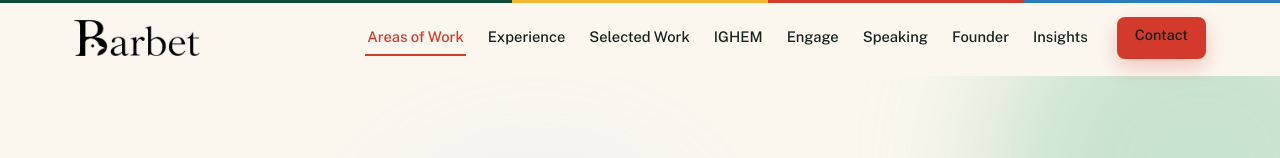
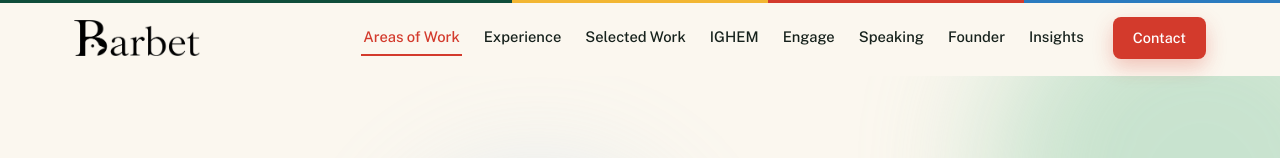
Before and after one commit to drbankata/barbetglobal, a plain HTML site: page index.html in a window 1280 px wide. Shown: the top 158 px of the page. Drawn offline with nearby package versions, Linux system fonts and the light colour scheme; no server answers.

Commit message:
Fix header Contact button style

```diff
--- a/assets/css/site.css
+++ b/assets/css/site.css
@@ -110,6 +110,7 @@ button { font: inherit; cursor: pointer; }
 .nav a { display: block; padding: 12px 4px; border-bottom: 1px solid var(--line); font-weight: 500; color: var(--ink); }
 .nav a:hover, .nav a.active { color: var(--crimson); }
 .nav .nav-cta { margin-top: 14px; }
+.nav .nav-cta a.btn { display: flex; color: #fff; border-bottom: 0; padding: 12px 22px; }
 
 /* ---------- Buttons ---------- */
 .btn {
@@ -538,7 +539,8 @@ button { font: inherit; cursor: pointer; }
   .nav a::after { content: ""; position: absolute; left: 9px; right: 9px; bottom: 2px; height: 2px; background: var(--crimson); transform: scaleX(0); transform-origin: left; transition: transform .25s; }
   .nav a:hover::after, .nav a.active::after { transform: scaleX(1); }
   .nav .nav-cta { margin: 0; }
-  .nav .nav-cta .btn { min-height: 42px; padding: 9px 18px; font-size: .9rem; }
+  .nav .nav-cta a.btn { display: inline-flex; min-height: 42px; padding: 9px 20px; font-size: .9rem; }
+  .nav .nav-cta a.btn::after { display: none; }
 }
 
 @media (min-width: 1150px) {
```
